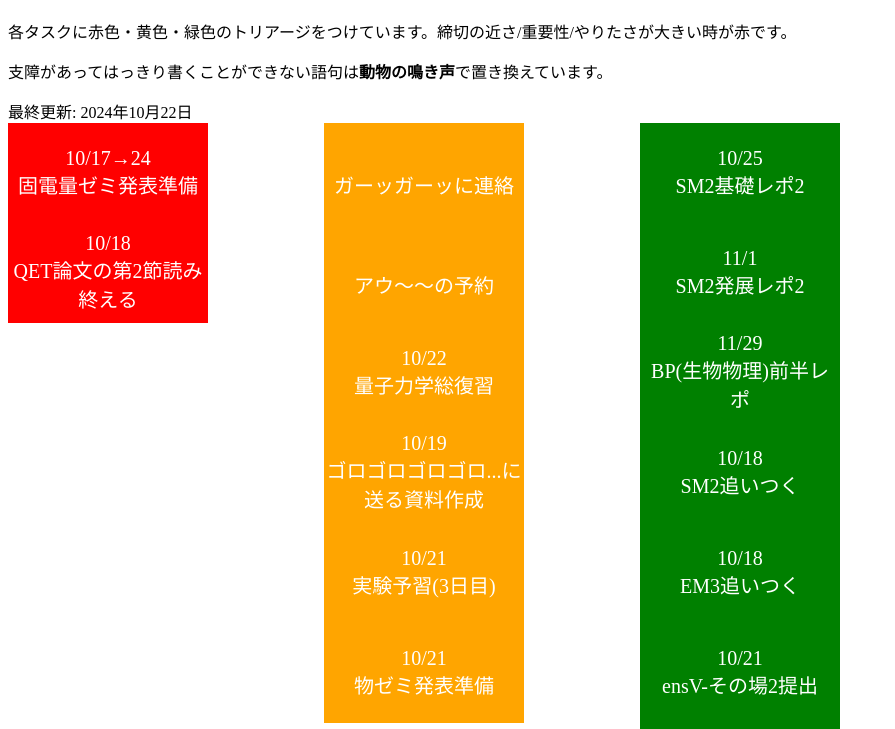
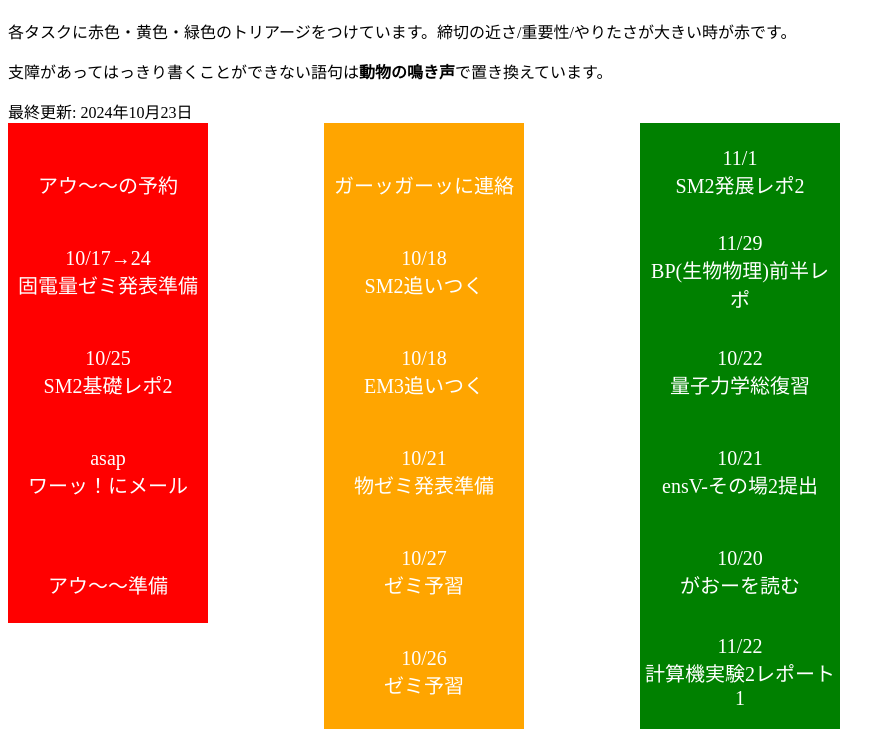
Before and after one commit to SIRXO559/SIRXO559.github.io, a plain HTML site: page tasks/index.html in a window 1280 px wide. Shown: the part 70-799 px from the top of the page, without its empty margins (0-895 px from the left). Drawn offline with Linux system fonts and the light colour scheme.

Commit message:
Update index.html, 10/23

```diff
--- a/tasks/index.html
+++ b/tasks/index.html
@@ -95,51 +95,46 @@
     <p>各タスクに赤色・黄色・緑色のトリアージをつけています。締切の近さ/重要性/やりたさが大きい時が赤です。</p>
     <p>支障があってはっきり書くことができない語句は<b>動物の鳴き声</b>で置き換えています。</p>
 
-最終更新: 2024年10月22日
+最終更新: 2024年10月23日
 <div class="container">
-<div class="r-box"><span class="tc"> 10/17→24<br> 固電量ゼミ発表準備</span></div>
+<div class="r-box"><span class="tc"> <br> アウ〜〜の予約</span></div>
 <div class="y-box"><span class="tc"> <br> ガーッガーッに連絡</span></div>
-<div class="g-box"><span class="tc"> 10/25<br> SM2基礎レポ2</span></div>
-</div>
-<div class="container">
-<div class="r-box"><span class="tc"> 10/18<br> QET論文の第2節読み終える</span></div>
-<div class="y-box"><span class="tc"> <br> アウ〜〜の予約</span></div>
 <div class="g-box"><span class="tc"> 11/1<br> SM2発展レポ2</span></div>
 </div>
 <div class="container">
-<div class="t-box"></div>
-<div class="y-box"><span class="tc"> 10/22<br> 量子力学総復習</span></div>
+<div class="r-box"><span class="tc"> 10/17→24<br> 固電量ゼミ発表準備</span></div>
+<div class="y-box"><span class="tc"> 10/18<br> SM2追いつく</span></div>
 <div class="g-box"><span class="tc"> 11/29<br> BP(生物物理)前半レポ</span></div>
 </div>
 <div class="container">
-<div class="t-box"></div>
-<div class="y-box"><span class="tc"> 10/19<br> ゴロゴロゴロゴロ...に送る資料作成</span></div>
-<div class="g-box"><span class="tc"> 10/18<br> SM2追いつく</span></div>
+<div class="r-box"><span class="tc"> 10/25<br> SM2基礎レポ2</span></div>
+<div class="y-box"><span class="tc"> 10/18<br> EM3追いつく</span></div>
+<div class="g-box"><span class="tc"> 10/22<br> 量子力学総復習</span></div>
 </div>
 <div class="container">
-<div class="t-box"></div>
-<div class="y-box"><span class="tc"> 10/21<br> 実験予習(3日目)</span></div>
-<div class="g-box"><span class="tc"> 10/18<br> EM3追いつく</span></div>
-</div>
-<div class="container">
-<div class="t-box"></div>
+<div class="r-box"><span class="tc">  asap<br> ワーッ！にメール</span></div>
 <div class="y-box"><span class="tc"> 10/21<br> 物ゼミ発表準備</span></div>
 <div class="g-box"><span class="tc"> 10/21<br> ensV-その場2提出</span></div>
 </div>
 <div class="container">
-<div class="t-box"></div>
-<div class="t-box"></div>
+<div class="r-box"><span class="tc"> <br> アウ〜〜準備</span></div>
+<div class="y-box"><span class="tc"> 10/27<br> ゼミ予習</span></div>
 <div class="g-box"><span class="tc"> 10/20<br> がおーを読む</span></div>
 </div>
 <div class="container">
 <div class="t-box"></div>
-<div class="t-box"></div>
+<div class="y-box"><span class="tc"> 10/26<br> ゼミ予習</span></div>
 <div class="g-box"><span class="tc"> 11/22<br> 計算機実験2レポート1</span></div>
 </div>
 <div class="container">
 <div class="t-box"></div>
+<div class="y-box"><span class="tc"> 11/11<br> 実験の口頭試問</span></div>
+<div class="g-box"><span class="tc"> 12/3<br> 量子力学2レポート（前半）</span></div>
+</div>
+<div class="container">
 <div class="t-box"></div>
-<div class="g-box"><span class="tc"> 12/3<br> 量子力学2レポート（前半）</span></div>
+<div class="y-box"><span class="tc"> 10/29<br> 演習Vその場提出</span></div>
+<div class="t-box"></div>
 </div>
 <h1> 未分類タスク </h1><h1> 終了済みタスク </h1><p>期限までに成功したタスクは元のトリアージの色で、失敗したor諦めたタスクは黒色で表示しています。</p>
 <div class="container"><div class="r-box"><span class="tc"> <br> グァッグァッにメールを送る</span></div></div>
@@ -166,5 +161,8 @@
 <div class="container"><div class="g-box"><span class="tc"> 10/17<br> ensIV-その場8提出</span></div></div>
 <div class="container"><div class="y-box"><span class="tc"> <br> ミーンミーンに連絡返す</span></div></div>
 <div class="container"><div class="r-box"><span class="tc"> 10/17<br> パオ〜ンにワウーーについて相談</span></div></div>
+<div class="container"><div class="r-box"><span class="tc"> 10/18<br> QET論文の第2節読み終える</span></div></div>
 <div class="container"><div class="r-box"><span class="tc"> 10/18<br> にゃんにゃんのための資料作成</span></div></div>
+<div class="container"><div class="y-box"><span class="tc"> 10/19<br> ゴロゴロゴロゴロ...に送る資料作成</span></div></div>
+<div class="container"><div class="y-box"><span class="tc"> 10/21<br> 実験予習(3日目)</span></div></div>
 </body></html>
```
